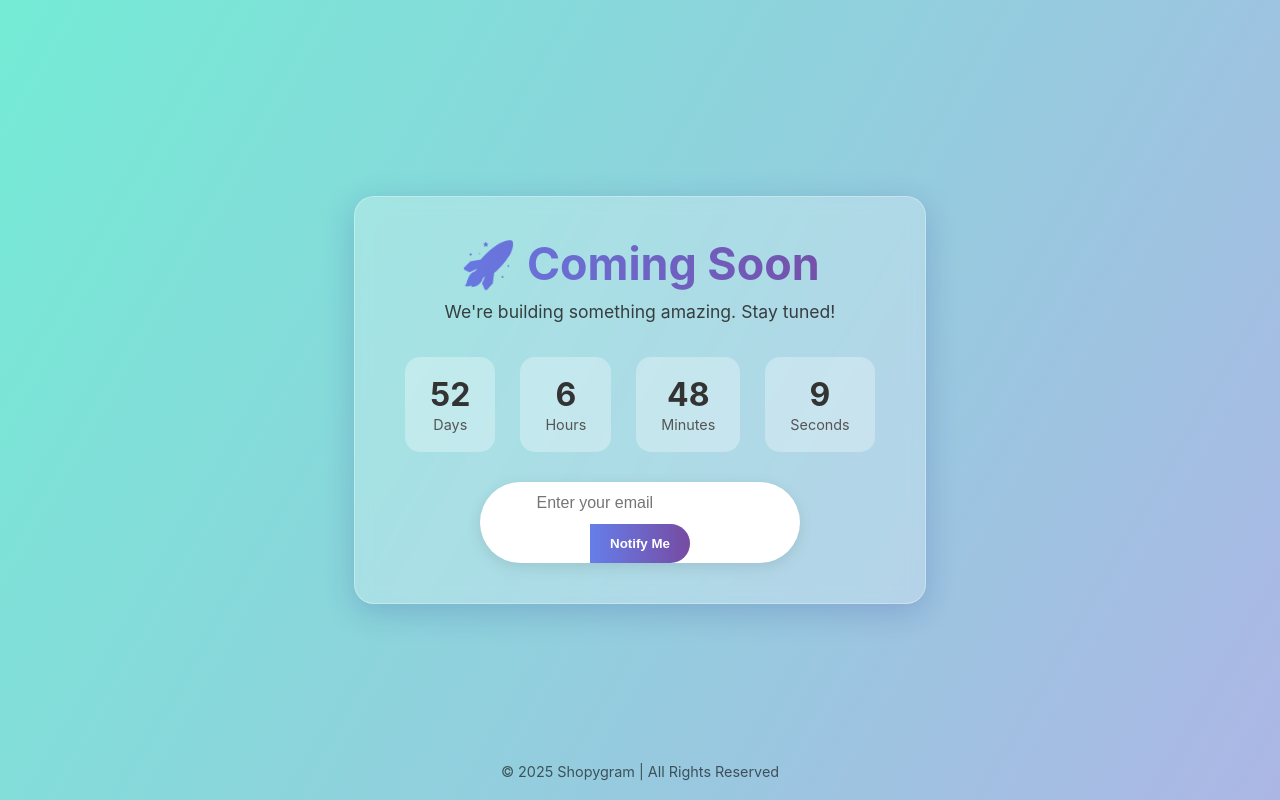
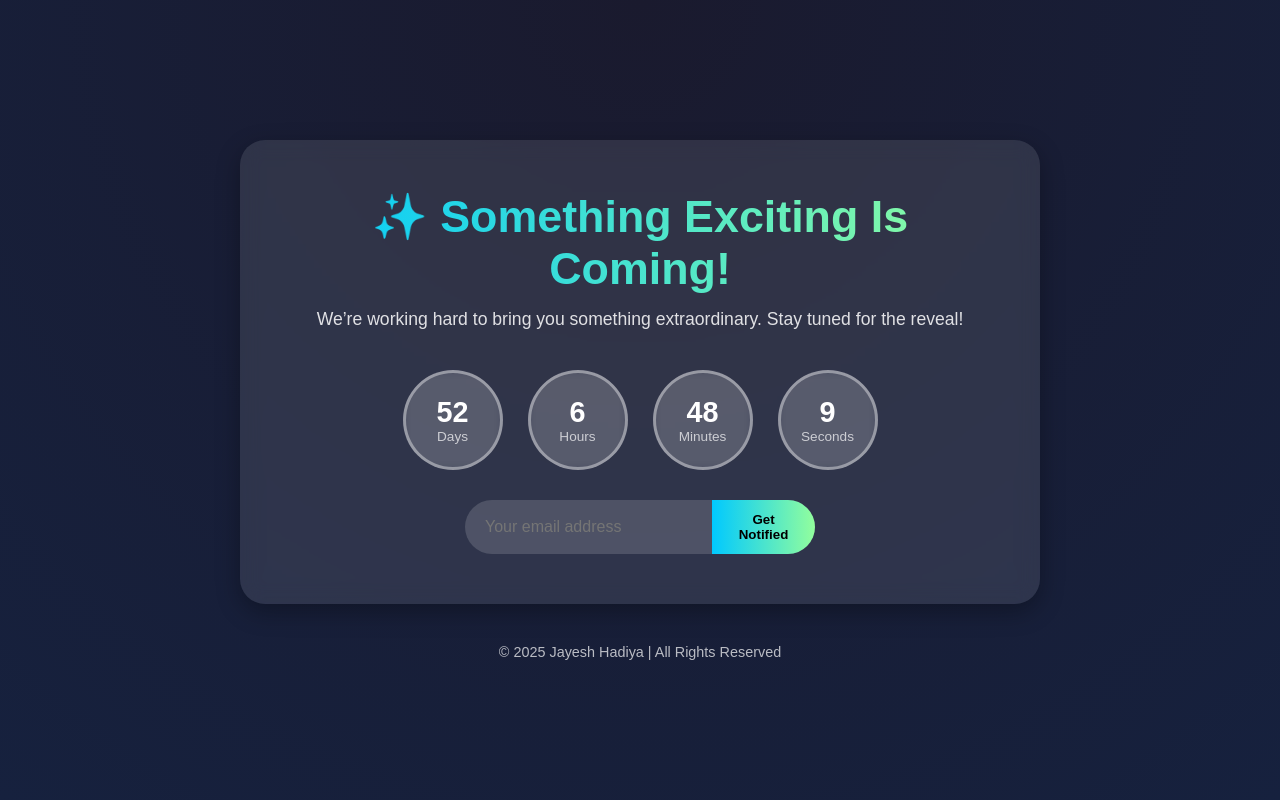
Before and after one commit to jayesh-hadiya-upvision/learning, a Flask app: page / in a window 1280 px wide. Run offline with Flask 3, Linux system fonts and the light colour scheme; some libraries are stand-ins or nearby versions.

Commit message:
New HTML and CSS

```diff
--- a/static/style.css
+++ b/static/style.css
@@ -7,122 +7,138 @@
 
 /* Body */
 body {
-  background: linear-gradient(120deg, #74ebd5, #acb6e5);
-  font-family: "Inter", sans-serif;
+  font-family: "Poppins", sans-serif;
+  background: radial-gradient(circle at top, #1a1a2e, #16213e);
+  color: #fff;
   height: 100vh;
+  display: flex;
+  justify-content: center;
+  align-items: center;
+  text-align: center;
+  overflow: hidden;
+}
+
+/* Wrapper */
+.wrapper {
   display: flex;
   flex-direction: column;
   justify-content: center;
   align-items: center;
-  text-align: center;
-  color: #222;
+  width: 90%;
+  max-width: 800px;
+  animation: fadeIn 1.5s ease-in-out;
 }
 
-/* Container */
-.container {
-  background: rgba(255, 255, 255, 0.25);
-  box-shadow: 0 8px 32px 0 rgba(31, 38, 135, 0.2);
-  backdrop-filter: blur(8px);
-  -webkit-backdrop-filter: blur(8px);
-  border-radius: 20px;
-  padding: 40px 50px;
-  animation: fadeIn 1.2s ease-in-out;
-  border: 1px solid rgba(255, 255, 255, 0.3);
+/* Content Box */
+.content {
+  background: rgba(255, 255, 255, 0.1);
+  padding: 50px 40px;
+  border-radius: 25px;
+  box-shadow: 0 8px 25px rgba(0, 0, 0, 0.3);
+  backdrop-filter: blur(10px);
 }
 
-/* Title & Text */
 h1 {
   font-size: 2.8rem;
-  margin-bottom: 10px;
-  background: linear-gradient(90deg, #667eea, #764ba2);
+  background: linear-gradient(90deg, #00c9ff, #92fe9d);
   -webkit-background-clip: text;
   -webkit-text-fill-color: transparent;
+  margin-bottom: 15px;
 }
 
 p {
   font-size: 1.1rem;
   opacity: 0.85;
-  margin-bottom: 35px;
+  margin-bottom: 40px;
 }
 
 /* Countdown */
 .countdown {
   display: flex;
   justify-content: center;
+  gap: 25px;
   flex-wrap: wrap;
-  gap: 25px;
   margin-bottom: 30px;
 }
 
-.time-box {
-  background: rgba(255, 255, 255, 0.3);
-  padding: 18px 25px;
-  border-radius: 15px;
-  text-align: center;
-  min-width: 90px;
-  transition: transform 0.3s ease, background 0.3s ease;
+.circle {
+  width: 100px;
+  height: 100px;
+  border-radius: 50%;
+  border: 3px solid rgba(255, 255, 255, 0.4);
+  display: flex;
+  flex-direction: column;
+  justify-content: center;
+  align-items: center;
+  backdrop-filter: blur(5px);
+  background: rgba(255, 255, 255, 0.1);
+  transition: all 0.3s ease;
 }
 
-.time-box:hover {
-  transform: translateY(-5px);
-  background: rgba(255, 255, 255, 0.45);
+.circle:hover {
+  transform: scale(1.05);
+  border-color: #00c9ff;
 }
 
-.time-box h2 {
-  font-size: 2rem;
-  color: #333;
+.circle h2 {
+  font-size: 1.8rem;
+  font-weight: 600;
 }
 
-.time-box span {
-  font-size: 0.9rem;
-  color: #555;
+.circle span {
+  font-size: 0.85rem;
+  opacity: 0.7;
 }
 
 /* Email Notify */
 .notify {
   display: flex;
-  justify-content: space-between;
+  justify-content: center;
   align-items: center;
-  background: #fff;
+  background: rgba(255, 255, 255, 0.15);
   border-radius: 50px;
   overflow: hidden;
-  width: 320px;
-  max-width: 90%;
+  max-width: 350px;
   margin: 0 auto;
-  box-shadow: 0 4px 15px rgba(0, 0, 0, 0.1);
 }
 
 .notify input {
   flex: 1;
-  padding: 12px 18px;
+  padding: 12px 20px;
   border: none;
   outline: none;
   background: transparent;
+  color: #fff;
   font-size: 1rem;
-  color: #333;
 }
 
 .notify button {
-  background: linear-gradient(90deg, #667eea, #764ba2);
+  background: linear-gradient(90deg, #00c9ff, #92fe9d);
   border: none;
   padding: 12px 20px;
+  color: #000;
+  font-weight: 600;
   cursor: pointer;
-  color: #fff;
-  font-weight: 600;
-  border-radius: 0 50px 50px 0;
-  transition: opacity 0.3s ease;
+  transition: all 0.3s ease;
 }
 
 .notify button:hover {
-  opacity: 0.85;
+  opacity: 0.9;
+  transform: scale(1.05);
+}
+
+/* Flash Message */
+.flash {
+  margin-top: 15px;
+  color: #00ffae;
+  font-weight: 500;
 }
 
 /* Footer */
 footer {
-  position: absolute;
-  bottom: 20px;
+  margin-top: 40px;
   font-size: 0.9rem;
-  color: rgba(0, 0, 0, 0.6);
+  opacity: 0.7;
 }
 
 /* Animation */
@@ -137,22 +153,30 @@ footer {
   }
 }
 
-/* Responsive Design */
+/* Responsive */
 @media (max-width: 600px) {
-  .container {
-    padding: 30px 20px;
+  .circle {
+    width: 80px;
+    height: 80px;
   }
 
   h1 {
     font-size: 2rem;
   }
 
-  .time-box {
-    min-width: 75px;
-    padding: 12px 15px;
-  }
-
   p {
     font-size: 1rem;
   }
+
+  .notify {
+    flex-direction: column;
+    gap: 10px;
+    border-radius: 15px;
+    background: rgba(255, 255, 255, 0.2);
+  }
+
+  .notify button {
+    border-radius: 10px;
+    width: 100%;
+  }
 }
--- a/templates/index.html
+++ b/templates/index.html
@@ -3,52 +3,52 @@
 <head>
   <meta charset="UTF-8" />
   <meta name="viewport" content="width=device-width, initial-scale=1.0" />
-  <title>Coming Soon | Jayesh Hadiya</title>
+  <title>Jayesh Hadiya | Coming Soon</title>
   <link rel="stylesheet" href="{{ url_for('static', filename='style.css') }}" />
 </head>
 <body>
-  <div class="container">
-    <h1>🚀 Coming Soon</h1>
-    <p>We're building something amazing. Stay tuned!</p>
+  <div class="wrapper">
+    <div class="content">
+      <h1>✨ Something Exciting Is Coming!</h1>
+      <p>We’re working hard to bring you something extraordinary. Stay tuned for the reveal!</p>
 
-    <!-- Flash messages (from Flask) -->
-    {% with messages = get_flashed_messages() %}
-      {% if messages %}
-        {% for message in messages %}
-          <div class="flash-message">{{ message }}</div>
-        {% endfor %}
-      {% endif %}
-    {% endwith %}
-
-    <!-- Countdown timer -->
-    <div class="countdown" id="countdown">
-      <div class="time-box">
+      <!-- Countdown Timer -->
+      <div class="countdown">
+        <div class="circle">
           <h2 id="days">00</h2><span>Days</span>
         </div>
-      <div class="time-box">
+        <div class="circle">
           <h2 id="hours">00</h2><span>Hours</span>
         </div>
-      <div class="time-box">
+        <div class="circle">
           <h2 id="minutes">00</h2><span>Minutes</span>
         </div>
-      <div class="time-box">
+        <div class="circle">
           <h2 id="seconds">00</h2><span>Seconds</span>
         </div>
       </div>
 
-    <!-- Email form -->
-    <div class="notify">
-      <form action="/subscribe" method="POST">
-        <input type="email" name="email" placeholder="Enter your email" required />
-        <button type="submit">Notify Me</button>
+      <!-- Email Notify -->
+      <form class="notify" action="/subscribe" method="POST">
+        <input type="email" name="email" placeholder="Your email address" required />
+        <button type="submit">Get Notified</button>
       </form>
-    </div>
+
+      <!-- Flask Flash Messages -->
+      {% with messages = get_flashed_messages() %}
+        {% if messages %}
+          {% for message in messages %}
+            <div class="flash">{{ message }}</div>
+          {% endfor %}
+        {% endif %}
+      {% endwith %}
     </div>
 
-  <footer>© 2025 Shopygram | All Rights Reserved</footer>
+    <footer>© 2025 Jayesh Hadiya | All Rights Reserved</footer>
+  </div>
 
   <script>
-    // Countdown Timer
+    // Countdown Script
     const countdown = () => {
       const endDate = new Date("Dec 31, 2025 23:59:59").getTime();
       const now = new Date().getTime();
```
Lines whose indentation alone changed are shown as unchanged.
